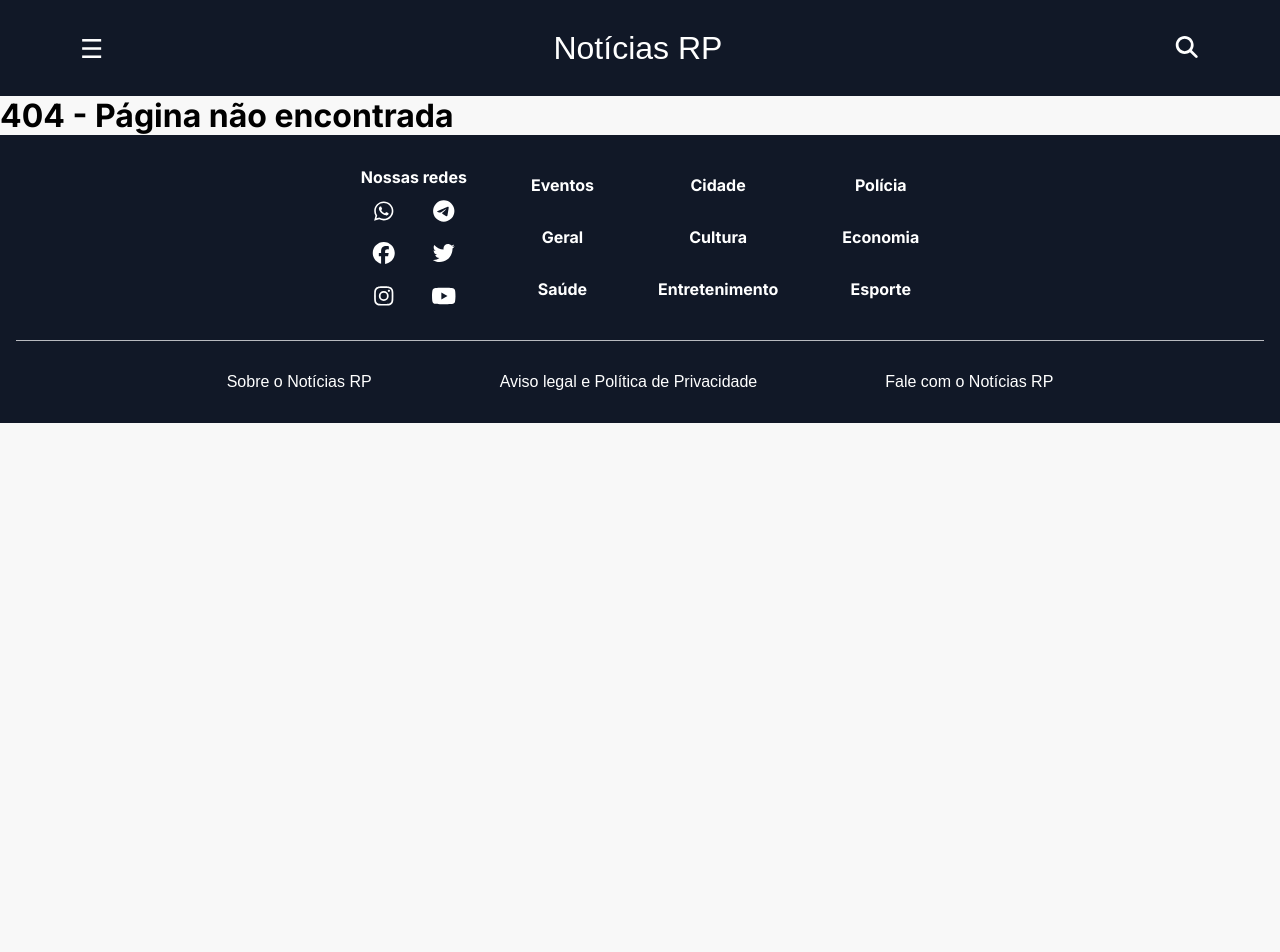
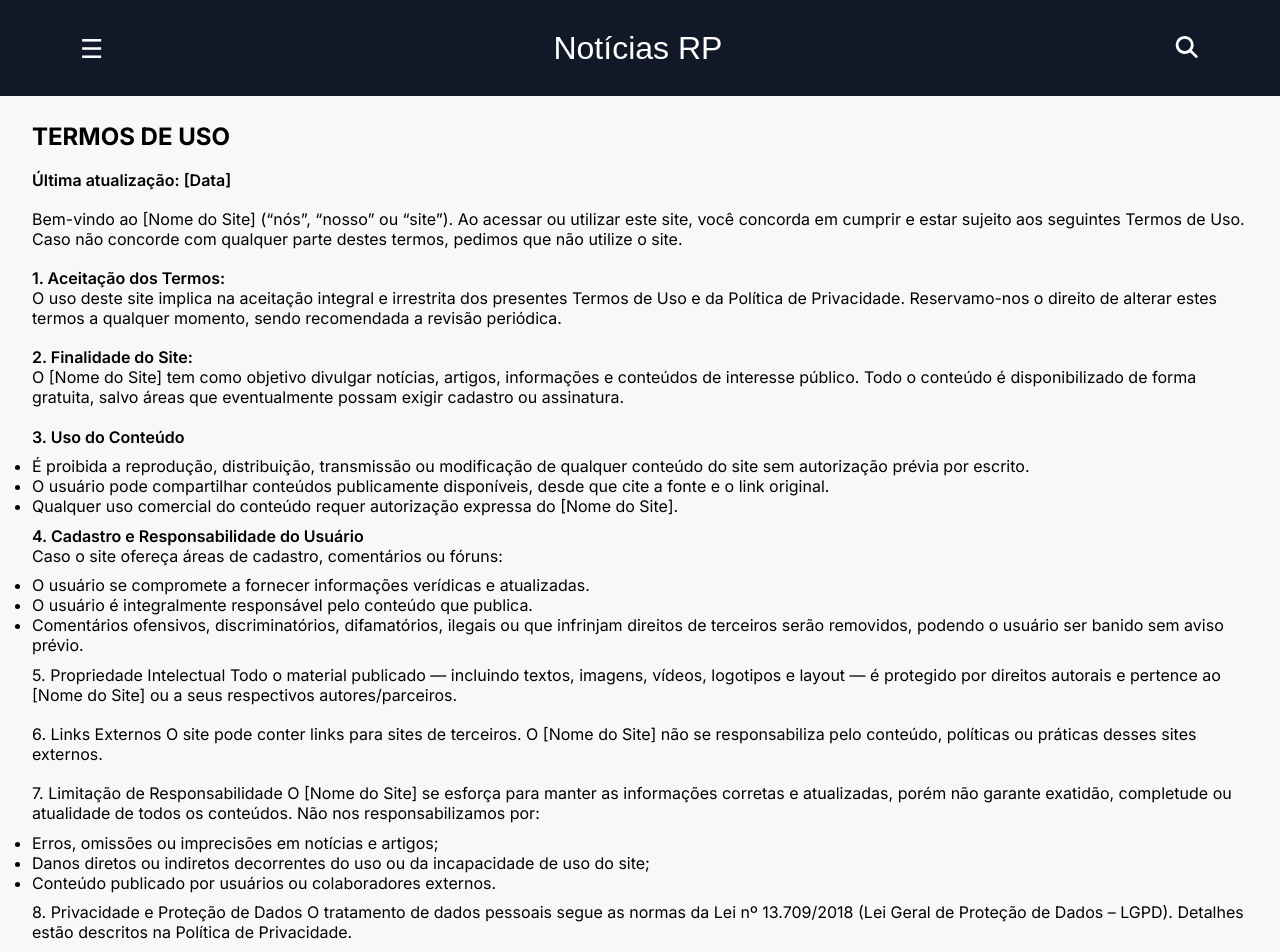
Before and after one commit to 01EmComp/portal-noticias, a React (Vite) app in the folder frontend/: page /terms-and-services in a window 1280 px wide. Shown: the top 952 px of the page. Built offline with nearby package versions, Linux system fonts and the light colour scheme; no server answers; the database is empty; a web font is replaced by a local one.

Commit message:
fetch: add terms page

```diff
--- a/frontend/src/AppRoutes.jsx
+++ b/frontend/src/AppRoutes.jsx
@@ -17,6 +17,7 @@ import News from "./Pages/News/News";
 import AdmPainel from "./Pages/Admin/AdmPainel";
 import MaintenancePage from "./Pages/MaintenancePage/MaintenancePage";
 import Blog from "./Pages/Blog/Blog";
+import TermsAndServices from "./Pages/TermsAndServices/TermsAndServices";
 
 const AppRoutes = () => {
   const location = useLocation();
@@ -81,7 +82,6 @@ const AppRoutes = () => {
 
   if (siteStatus.loading) return null;
 
-
   // Se o site estiver desativado
   if (siteStatus.siteDisabled) {
     return <MaintenancePage type="disabled" />;
@@ -111,10 +111,13 @@ const AppRoutes = () => {
       <Route path="/blog" element={<Blog />} />
 
       {/* About Us */}
-      <Route path="/about" element={<About />} />
+      <Route path="/about-us" element={<About />} />
 
       {/* News */}
       <Route path="/news" element={<News />} />
+
+      {/* Terms and Services */}
+      <Route path="/terms-and-services" element={<TermsAndServices />} />
 
       {/* Rota fallback para páginas inexistentes */}
       <Route path="*" element={<h1>404 - Página não encontrada</h1>} />
--- a/frontend/src/Components/Footer/Footer.jsx
+++ b/frontend/src/Components/Footer/Footer.jsx
@@ -78,11 +78,11 @@ const Footer = () => {
       </div>
       <div className="hr"></div>
       <div className="bottom">
-        <Link to="/">
+        <Link to="/about-us">
           <p>Sobre o Notícias RP</p>
         </Link>
-        <Link to="/">
-          <p>Aviso legal e Política de Privacidade</p>
+        <Link to="/terms-and-services">
+          <p>Termos e Serviços</p>
         </Link>
         <Link to="/contact">
           <p>Fale com o Notícias RP</p>
--- /dev/null
+++ b/frontend/src/Pages/TermsAndServices/TermsAndServices.css
@@ -0,0 +1,31 @@
+.ts-container {
+  display: flex;
+  flex-direction: column;
+  min-height: 100vh;
+  padding: 1.6rem 2rem;
+}
+
+.ts-container span {
+  font-weight: 600;
+}
+
+.ts-container .date {
+  font-weight: 600;
+}
+
+.ts-container h2 {
+  padding-bottom: 0.6rem;
+}
+
+.ts-container p {
+  padding: 0.6rem 0;
+}
+
+.ts-container div {
+}
+
+.ts-container ul {
+}
+
+.ts-container li {
+}
--- /dev/null
+++ b/frontend/src/Pages/TermsAndServices/TermsAndServices.jsx
@@ -0,0 +1,118 @@
+import "./TermsAndServices.css";
+
+const TermsAndServices = () => {
+  return (
+    <div className="ts-container">
+      <h2>TERMOS DE USO</h2>
+      <p className="date">Última atualização: [Data]</p>
+      <p>
+        Bem-vindo ao [Nome do Site] (“nós”, “nosso” ou “site”). Ao acessar ou
+        utilizar este site, você concorda em cumprir e estar sujeito aos
+        seguintes Termos de Uso. Caso não concorde com qualquer parte destes
+        termos, pedimos que não utilize o site.
+      </p>
+      <p>
+        <span>1. Aceitação dos Termos:</span>
+        <br />O uso deste site implica na aceitação integral e irrestrita dos
+        presentes Termos de Uso e da Política de Privacidade. Reservamo-nos o
+        direito de alterar estes termos a qualquer momento, sendo recomendada a
+        revisão periódica.
+      </p>
+      <p>
+        <span>2. Finalidade do Site:</span>
+        <br /> O [Nome do Site] tem como objetivo divulgar notícias, artigos,
+        informações e conteúdos de interesse público. Todo o conteúdo é
+        disponibilizado de forma gratuita, salvo áreas que eventualmente possam
+        exigir cadastro ou assinatura.
+      </p>
+      <div>
+        <p>
+          <span>3. Uso do Conteúdo</span>
+        </p>
+        <ul>
+          <li>
+            É proibida a reprodução, distribuição, transmissão ou modificação de
+            qualquer conteúdo do site sem autorização prévia por escrito.
+          </li>
+          <li>
+            O usuário pode compartilhar conteúdos publicamente disponíveis,
+            desde que cite a fonte e o link original.
+          </li>
+          <li>
+            Qualquer uso comercial do conteúdo requer autorização expressa do
+            [Nome do Site].
+          </li>
+        </ul>
+      </div>
+      <div>
+        <p>
+          <span>4. Cadastro e Responsabilidade do Usuário</span>
+          <br /> Caso o site ofereça áreas de cadastro, comentários ou fóruns:
+        </p>
+        <ul>
+          <li>
+            O usuário se compromete a fornecer informações verídicas e
+            atualizadas.
+          </li>
+          <li>
+            O usuário é integralmente responsável pelo conteúdo que publica.
+          </li>
+          <li>
+            Comentários ofensivos, discriminatórios, difamatórios, ilegais ou
+            que infrinjam direitos de terceiros serão removidos, podendo o
+            usuário ser banido sem aviso prévio.
+          </li>
+        </ul>
+      </div>
+      <p>
+        5. Propriedade Intelectual Todo o material publicado — incluindo textos,
+        imagens, vídeos, logotipos e layout — é protegido por direitos autorais
+        e pertence ao [Nome do Site] ou a seus respectivos autores/parceiros.
+      </p>
+      <p>
+        6. Links Externos O site pode conter links para sites de terceiros. O
+        [Nome do Site] não se responsabiliza pelo conteúdo, políticas ou
+        práticas desses sites externos.
+      </p>
+      <div>
+        <p>
+          7. Limitação de Responsabilidade O [Nome do Site] se esforça para
+          manter as informações corretas e atualizadas, porém não garante
+          exatidão, completude ou atualidade de todos os conteúdos. Não nos
+          responsabilizamos por:
+        </p>
+        <ul>
+          <li>Erros, omissões ou imprecisões em notícias e artigos;</li>
+          <li>
+            Danos diretos ou indiretos decorrentes do uso ou da incapacidade de
+            uso do site;
+          </li>
+          <li>Conteúdo publicado por usuários ou colaboradores externos.</li>
+        </ul>
+      </div>
+      <p>
+        8. Privacidade e Proteção de Dados O tratamento de dados pessoais segue
+        as normas da Lei nº 13.709/2018 (Lei Geral de Proteção de Dados – LGPD).
+        Detalhes estão descritos na Política de Privacidade.
+      </p>
+      <p>
+        9. Alterações nos Termos Podemos alterar estes Termos de Uso a qualquer
+        momento, com efeito imediato após a publicação no site. A continuidade
+        do uso após a atualização implica aceitação das novas condições.
+      </p>
+      <p>
+        10. Legislação e Foro Estes Termos de Uso são regidos pelas leis da
+        República Federativa do Brasil. Fica eleito o foro da comarca de
+        [Cidade/UF], com renúncia a qualquer outro, por mais privilegiado que
+        seja, para dirimir eventuais controvérsias.
+      </p>
+      <p>
+        Contato: Para dúvidas, sugestões ou solicitações, entre em contato
+        através do e-mail: [email@seudominio.com]. © [Ano atual] [Nome do Site]
+        – Todos os direitos reservados.
+      </p>
+    </div>
+  );
+};
+
+export default TermsAndServices;
```
